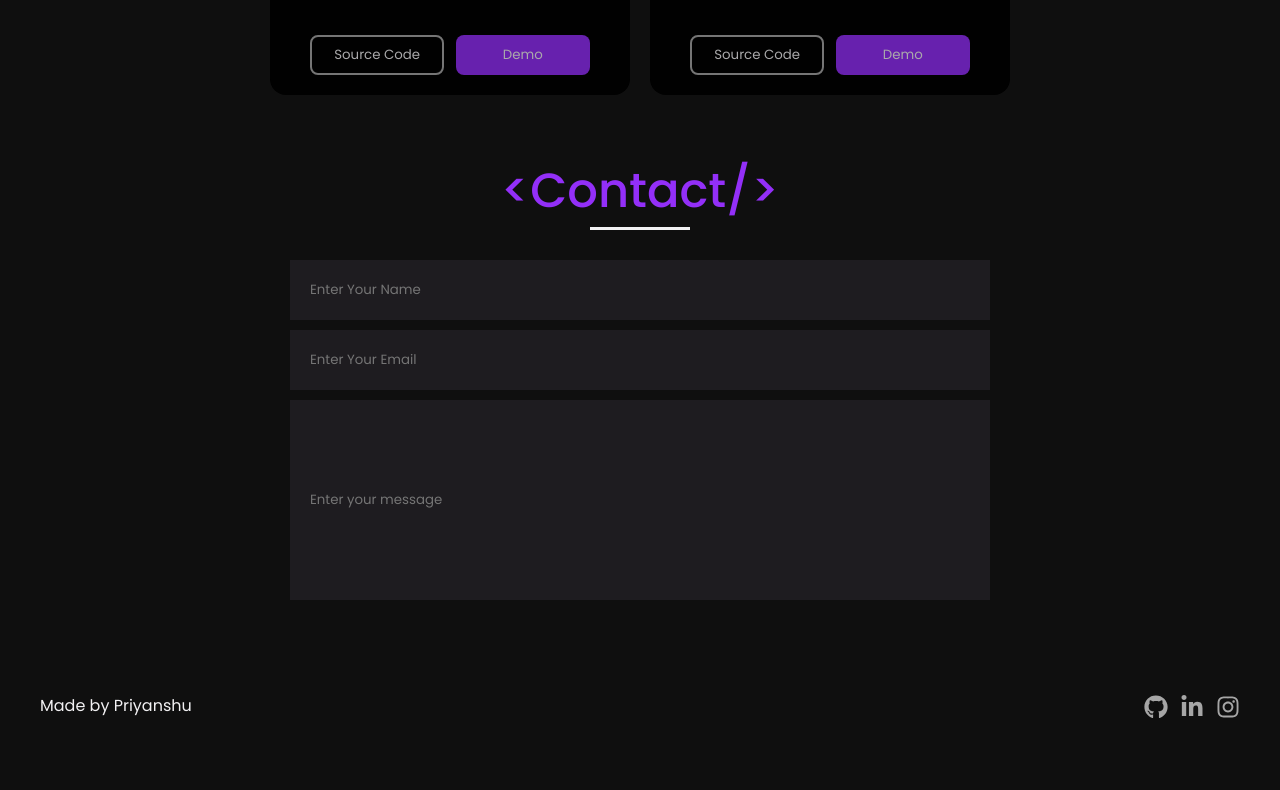
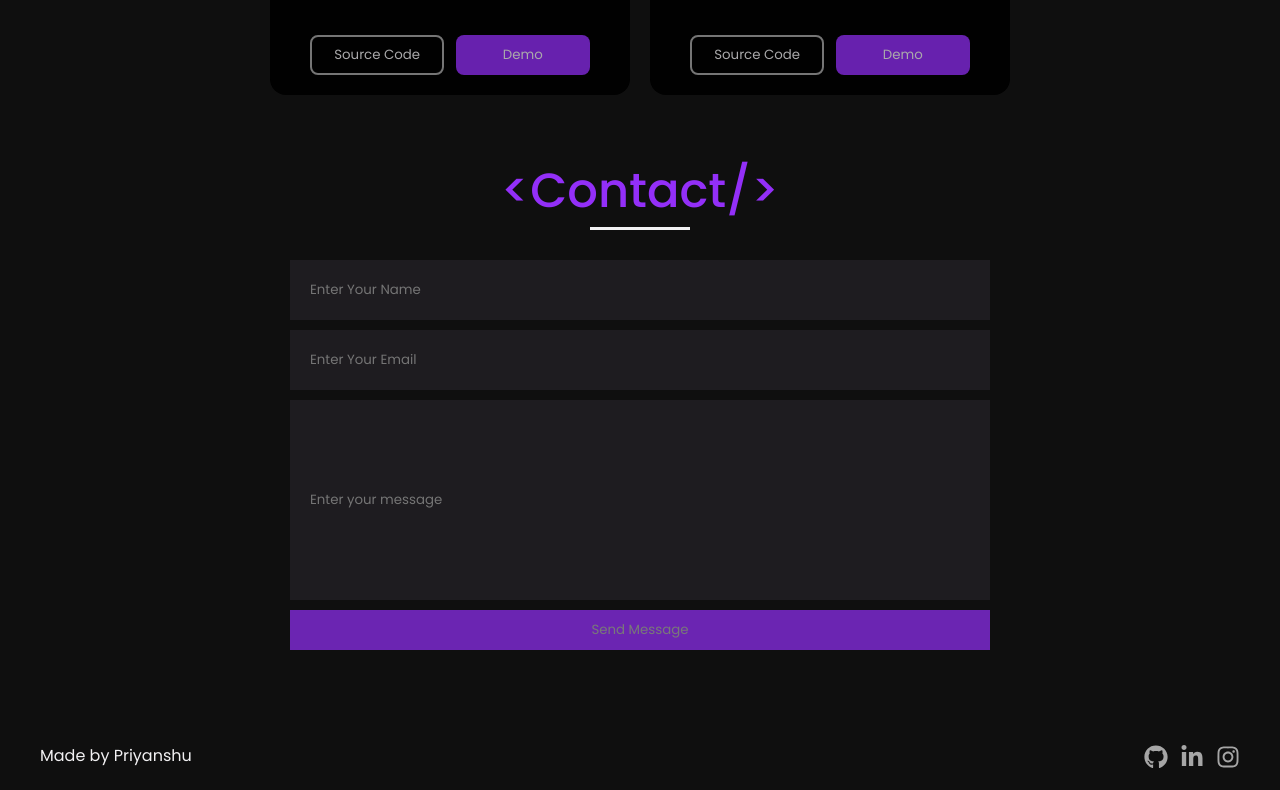
Before and after one commit to priyanshu8851/Presonal-Portfolio, a React (Vite) app: page / in a window 1280 px wide. Shown: the part 3275-4065 px from the top of the page. Before the commit the page ends 4015 px from the top, so only its background shows below. Built offline with nearby package versions, Linux system fonts and the light colour scheme.

Commit message:
updating form section

```diff
--- a/src/components/contact/Contact.jsx
+++ b/src/components/contact/Contact.jsx
@@ -15,6 +15,7 @@ const Contact = () => {
                 <input type="text" placeholder='Enter Your Name' />
                 <input type="email" placeholder='Enter Your Email'  />
                 <input type="text" placeholder='Enter your message' class="message" />
+                <button>Send Message</button>
             </form>
         </div>
         </div>
--- a/src/components/contact/contact.css
+++ b/src/components/contact/contact.css
@@ -26,6 +26,8 @@
     width: 100%;
     background-color: #4d455540;
     border:none;
+  color:#A6A6A6;
+
     padding: 20px;
 }
 .contact_form form input:focus{
@@ -35,3 +37,15 @@
 .contact_form form .message{
     height: 200px;
 }
+.contact_form button{
+    border:none;
+    background-color: #932FF8;
+    width:100%;
+    height:40px;
+    color:#A6A6A6;
+    opacity: 0.7;
+}
+.contact_form button:hover{
+    opacity: 1;
+    cursor: pointer;
+}
```
